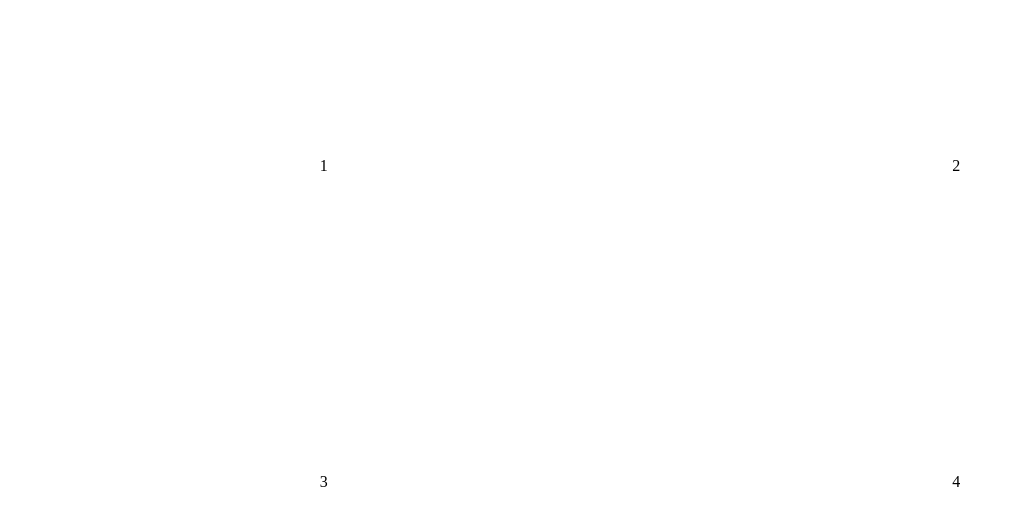
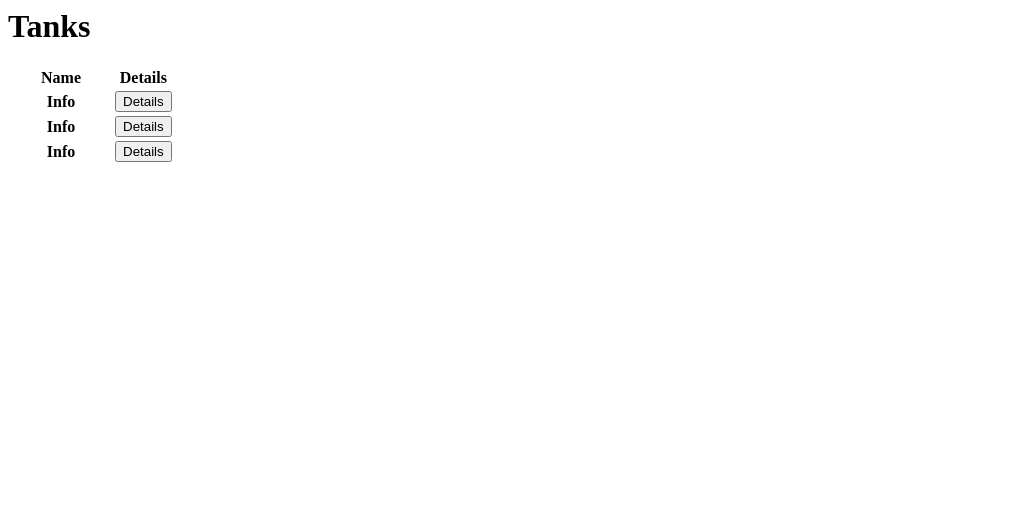
Before and after one commit to UKnowNothingJonSn0w/RestCountries, an Angular app: page / in a window 1280 px wide. Shown: the top 526 px of the page, without its empty margins (0-1015 px from the left). Built offline with nearby package versions, Linux system fonts and the light colour scheme.

Commit message:
1 file modified

```diff
--- a/src/app/app.component.html
+++ b/src/app/app.component.html
@@ -1,6 +1,49 @@
-<mat-grid-list cols="2" rowHeight="2:1">
-  <mat-grid-tile>1</mat-grid-tile>
-  <mat-grid-tile>2</mat-grid-tile>
-  <mat-grid-tile>3</mat-grid-tile>
-  <mat-grid-tile>4</mat-grid-tile>
-</mat-grid-list>
+<div class="col-lg-4 col-sm-12 table-details-div">
+<h1>Tanks</h1>
+<table class="table">
+    <thead>
+        <tr>
+            <th style="width: 100px;" scope="col">Name</th>
+            <th scope="col">Details</th>
+        </tr>
+    </thead>
+    <tbody>
+        <tr>
+            <th scope="row">Info</th>
+            <td>
+                <div class="edit">
+                    <a routerLink="/devices-details">
+                        <button class="myDetailsButton">
+                            Details
+                        </button>
+                    </a>
+                </div>
+            </td>
+        </tr>
+        <tr>
+            <th scope="row">Info</th>
+            <td>
+                <div class="edit">
+                    <a routerLink="/devices-details">
+                        <button class="myDetailsButton">
+                            Details
+                        </button>
+                    </a>
+                </div>
+            </td>
+
+        </tr>
+        <tr>
+            <th scope="row">Info</th>
+            <td>
+                <div class="edit">
+                    <a routerLink="/devices-details">
+                        <button class="myDetailsButton">
+                            Details
+                        </button>
+                    </a>
+                </div>
+            </td>
+        </tr>
+    </tbody>
+</table>
```
